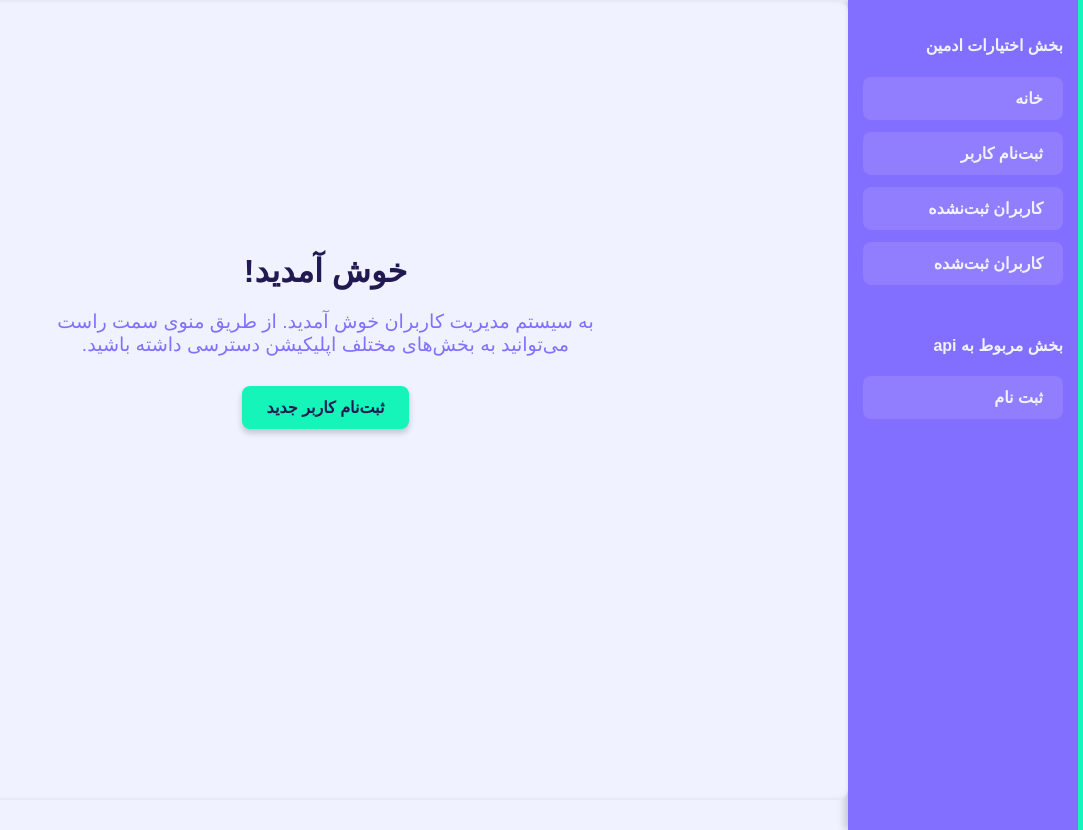
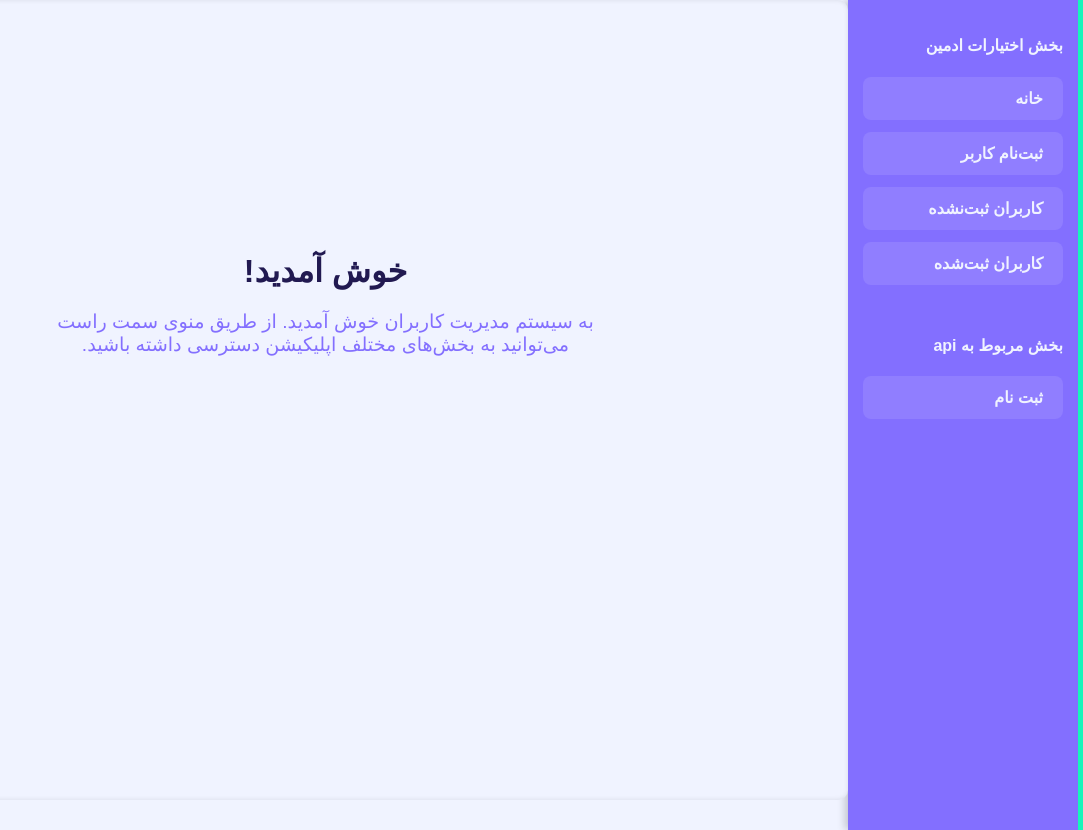
Before and after one commit to mohamad-javad-jokar-sarhangi/7-Farvardin-BackEnd, a Django app: page / in a window 1280 px wide. Shown: the whole page, without its empty margins (197-1280 px from the left). Run offline with Django 5.2, Linux system fonts and the light colour scheme.

Commit message:
change home.html

```diff
--- a/templates/home.html
+++ b/templates/home.html
@@ -9,7 +9,6 @@
     <h2>خوش آمدید!</h2>
     <p>به سیستم مدیریت کاربران خوش آمدید. از طریق منوی سمت راست می‌توانید به بخش‌های مختلف اپلیکیشن دسترسی داشته باشید.</p>
     <div class="actions">
-        <a href="{% url 'signup' %}" class="button">ثبت‌نام کاربر جدید</a>
     </div>
 </div>
 {% endblock %}
```
